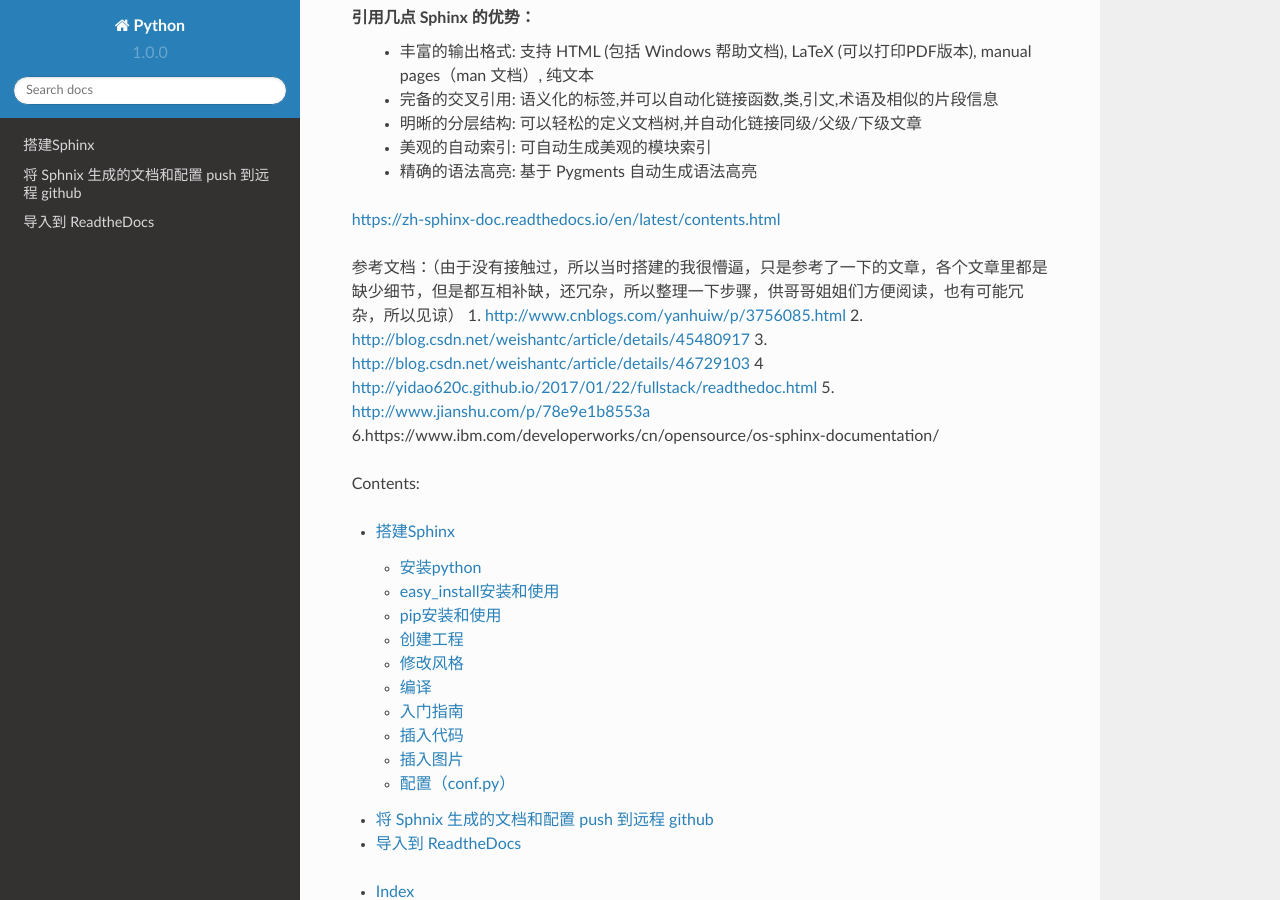
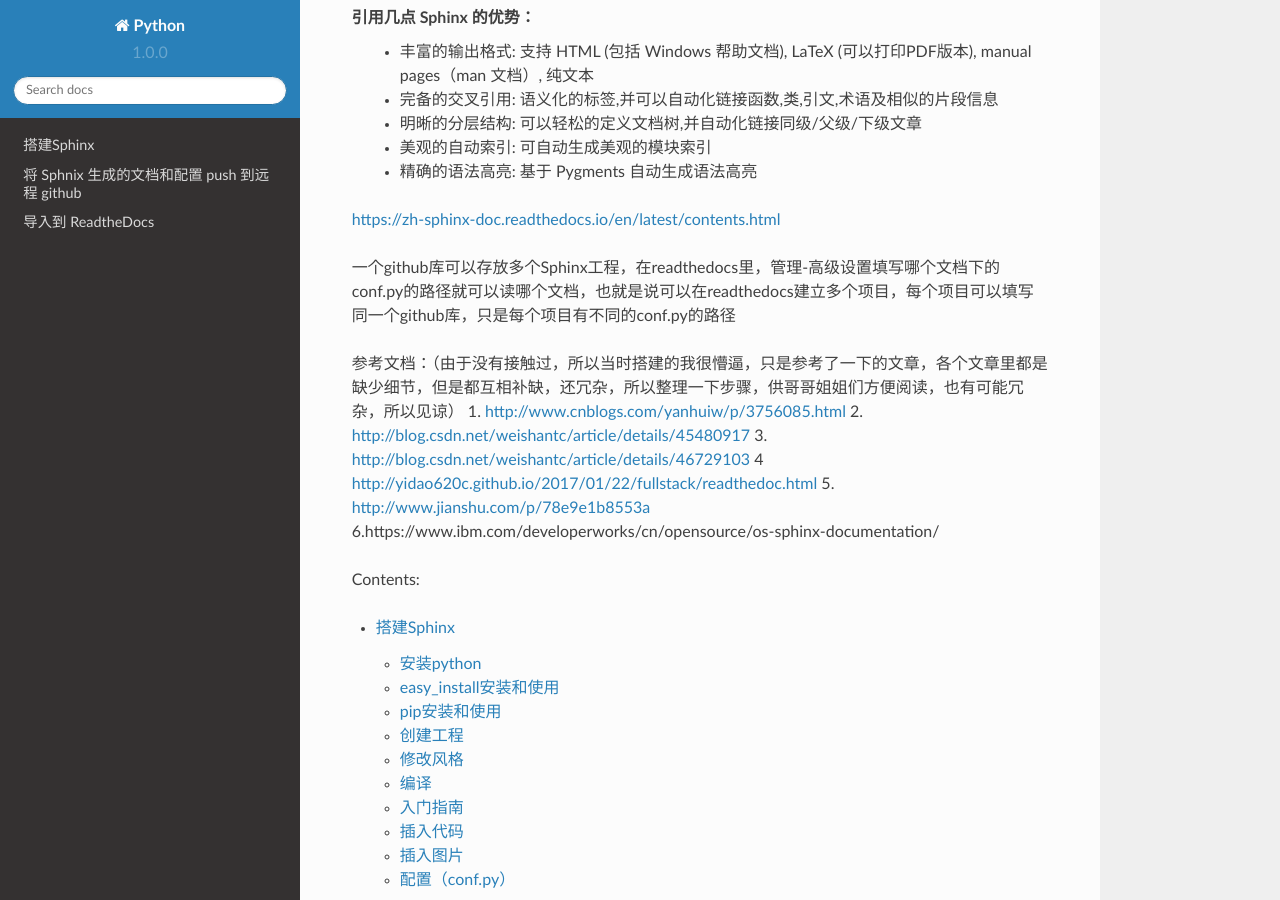
Before and after one commit to lishuang883/Sphinx-GitHub-ReadtheDocs, a Sphinx documentation site: the page built from source/index.rst, in a window 1280 px wide and 900 px high, scrolled down 324 px. Built offline with Sphinx 7.4.7 and the Read the Docs theme 2.0.0, drawn with Linux system fonts in a browser that asks for light colours.

Commit message:
Update index.rst

```diff
--- a/source/index.rst
+++ b/source/index.rst
@@ -16,6 +16,8 @@
  * 美观的自动索引: 可自动生成美观的模块索引
  * 精确的语法高亮: 基于 Pygments 自动生成语法高亮
 https://zh-sphinx-doc.readthedocs.io/en/latest/contents.html
+
+一个github库可以存放多个Sphinx工程，在readthedocs里，管理-高级设置填写哪个文档下的conf.py的路径就可以读哪个文档，也就是说可以在readthedocs建立多个项目，每个项目可以填写同一个github库，只是每个项目有不同的conf.py的路径
 
 参考文档：（由于没有接触过，所以当时搭建的我很懵逼，只是参考了一下的文章，各个文章里都是缺少细节，但是都互相补缺，还冗杂，所以整理一下步骤，供哥哥姐姐们方便阅读，也有可能冗杂，所以见谅）
 1. http://www.cnblogs.com/yanhuiw/p/3756085.html
```
